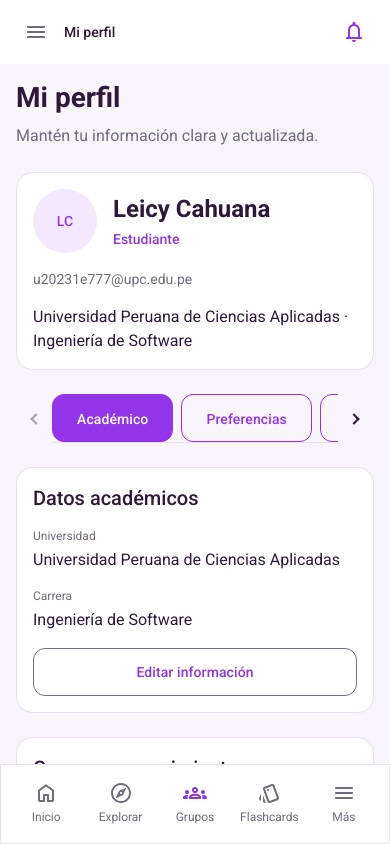
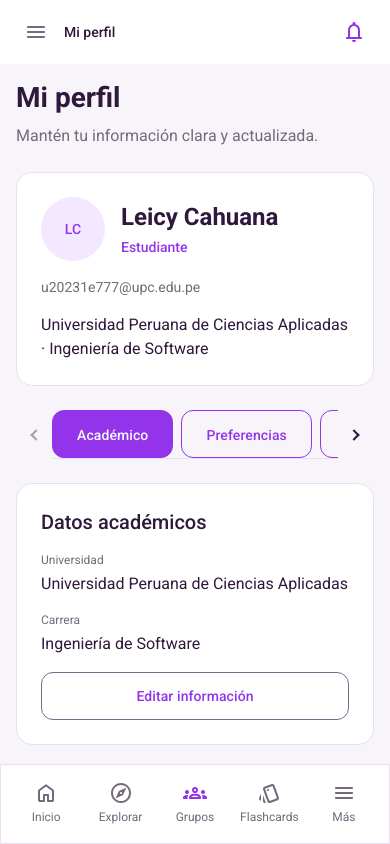
Before and after one commit to KeniChris/Yachani-Fronted, an Angular app: page /perfiles in a window 390 px wide. Shown: the top 844 px of the page. Built offline with nearby package versions, Linux system fonts and the light colour scheme.

Commit message:
fix: ajustar versión móvil de mi perfil del estudiante

```diff
--- a/src/app/pages/perfiles/estudiante/mi-perfil/mi-perfil.css
+++ b/src/app/pages/perfiles/estudiante/mi-perfil/mi-perfil.css
@@ -184,7 +184,4 @@ dd {
   .card-action {
     align-self: stretch;
   }
-  .content-card {
-    padding: var(--space-4);
-  }
 }
```
